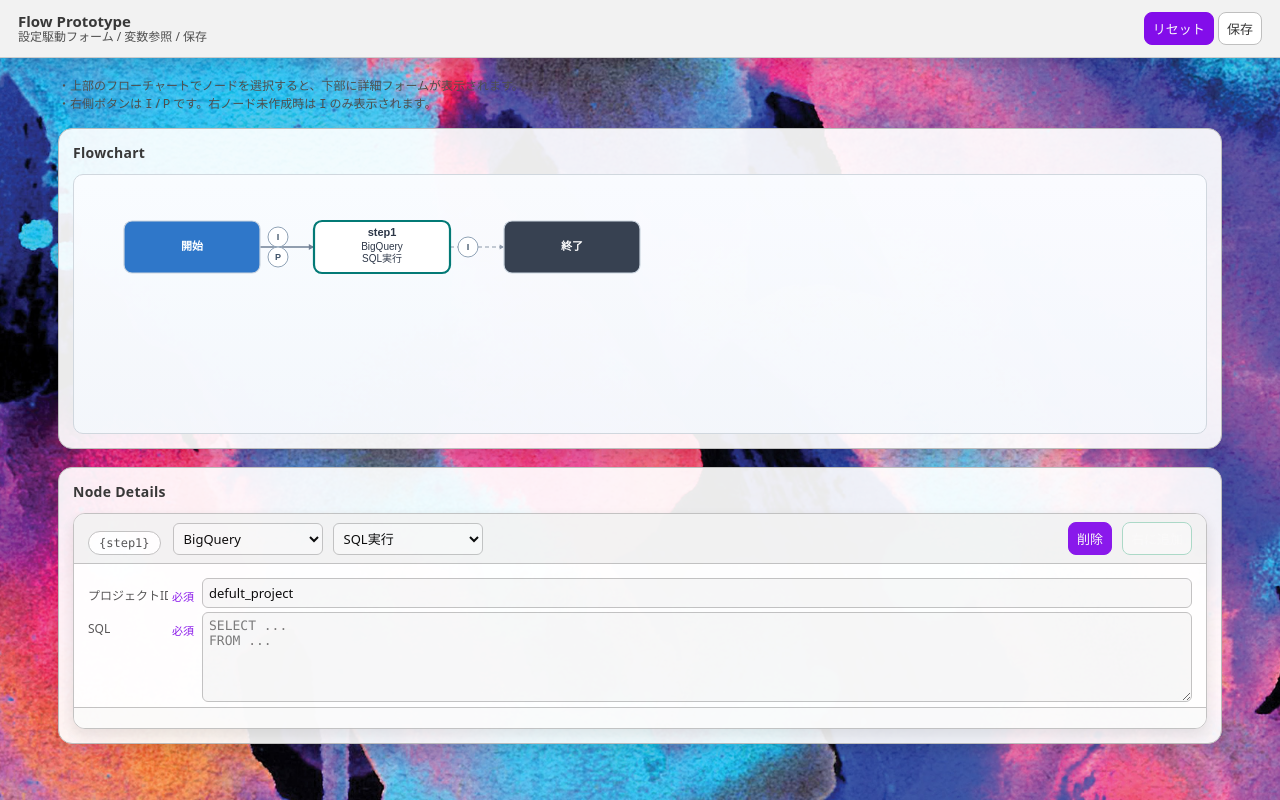
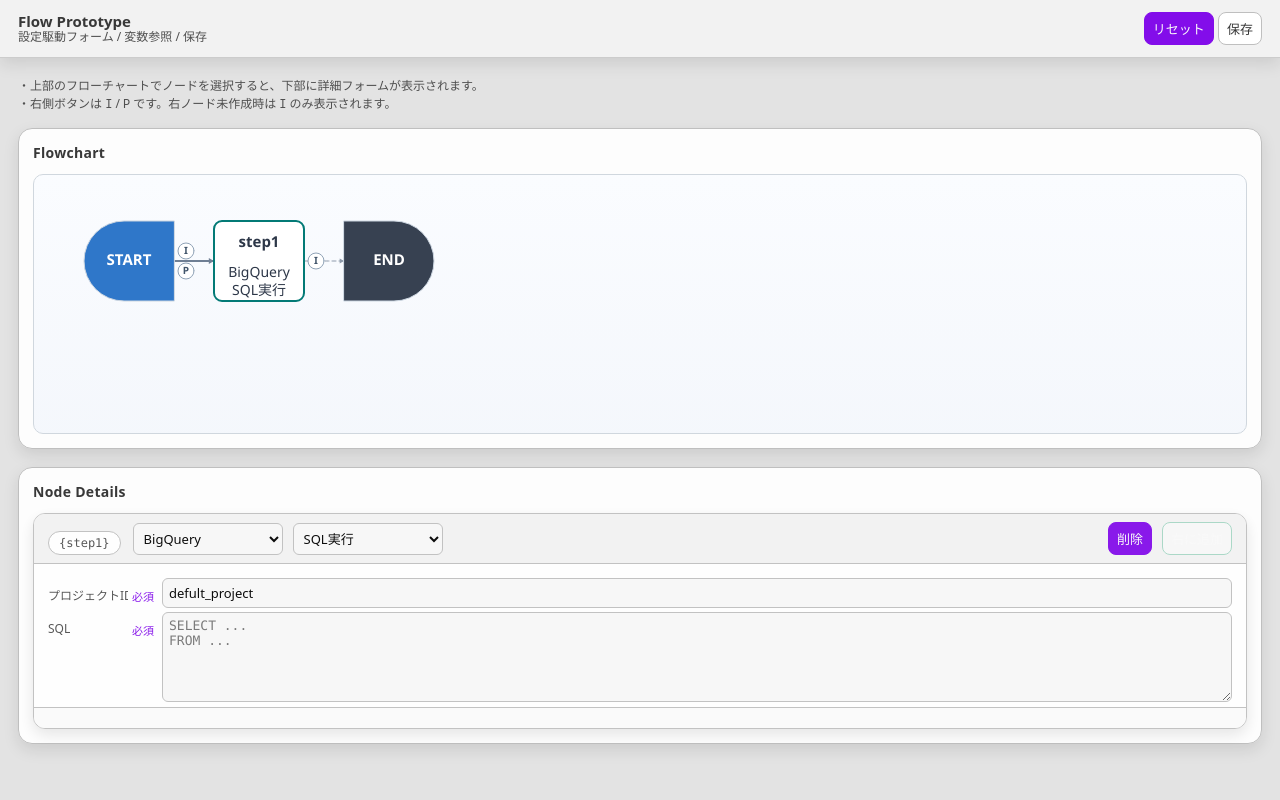
Before and after one commit to tomohiro-ono-works/Fleetly, a plain HTML site: page static/form.html in a window 1280 px wide. Drawn offline with nearby package versions, Linux system fonts and the light colour scheme.

Commit message:
UIの修正

```diff
--- a/static/old/script.js
+++ b/static/old/script.js
@@ -52,7 +52,7 @@ function fullLayout() {
     canvas.style.width = window.innerWidth + 'px';
     canvas.style.height = Math.max(window.innerHeight - canvas.offsetTop, maxY) + 'px';
 
-    ctx.scale(dpr, dpr);
+    ctx.scale(dpr*2, dpr*2);
 
     if (typeof draw === 'function') draw();
 }
--- a/static/old/ui.js
+++ b/static/old/ui.js
@@ -8,7 +8,7 @@ function init() {
     const w = window.innerWidth, h = window.innerHeight - canvas.offsetTop;
     canvas.width = w * dpr; canvas.height = h * dpr;
     canvas.style.width = w + 'px'; canvas.style.height = h + 'px';
-    ctx.scale(dpr, dpr);
+    ctx.scale(dpr*2, dpr*2);
 }
 window.addEventListener('resize', () => { init(); fullLayout(); });
 
--- a/static/styles.css
+++ b/static/styles.css
@@ -3,7 +3,7 @@
 ========================================================= */
 :root {
   /* Base */
-  --color-bg: #f9f9f9;
+  --color-bg: #e3e3e3;
   --white: #f9f9f9;
   --color-text-main: #383838;
   --color-text-sub: #4f4f4f;
@@ -37,13 +37,13 @@
 /* =========================================================
    Base
 ========================================================= */
-* { box-sizing: border-box; }
+* { box-sizing: border-box;
 
 body {
   margin: 0;
   font-family: var(--sans);
   background-image: url('unnamed.jpg');
-  /* background: var(--color-bg); */
+  background: var(--color-bg);
   color: var(--color-text-main);
   background-attachment: fixed;
   width: 100%;
@@ -123,7 +123,7 @@ button.danger:hover { background: var(--orange-soft); }
    Main
 ========================================================= */
 main {
-  max-width: 980px;
+  /* max-width: 980px; */
   margin: 0 auto;
   padding: 18px;
 }
@@ -444,7 +444,8 @@ textarea {
    Two Pane Layout (Flow top / Detail bottom)
 ========================================================= */
 main {
-  max-width: 1200px;
+  /* max-width: 1200px; */
+  /* padding: 10px 20px; */
 }
 
 .panel {
@@ -744,7 +745,7 @@ main {
 }
 
 #flowchart {
-  min-width: 980px;
+  /* min-width: 980px; */
   min-height: 260px;
   border: 1px solid #d0d7de;
   border-radius: 10px;
--- a/static/ui.node.js
+++ b/static/ui.node.js
@@ -3,15 +3,15 @@
   const { addNodeAfter, addParallelAfter, insertNodeAt, removeNode, setSelectedNode } = window.stateOps;
   const { renderField } = window.uiFields;
 
-  const NODE_W = 136;
-  const NODE_H = 52;
-  const LEVEL_MARGIN = 190;
+  const NODE_W = 90;
+  const NODE_H = 80;
+  const LEVEL_MARGIN = 130;
   const MIN_SIBLING_GAP = 14;
   const START_X = 44;
   const START_Y = 40;
-  const BTN_X_OFFSET = 18;
+  const BTN_X_OFFSET = 12;
   const BTN_GAP = 20;
-  const BTN_R = 10;
+  const BTN_R = 8;
   const EDGE_CURVE = 42;
 
   function jpLabel(x) {
@@ -126,8 +126,8 @@
   }
 
   function buildFlowModel(state, config) {
-    const start = createPseudoNode("__start__", "開始", "start");
-    const end = createPseudoNode("__end__", "終了", "end");
+    const start = createPseudoNode("__start__", "START", "start");
+    const end = createPseudoNode("__end__", "END", "end");
     const rawById = new Map();
     state.nodes.forEach((node) => {
       ensureNodeDefaults(config, node);
@@ -336,6 +336,27 @@
     ctx.quadraticCurveTo(x, y, x + r, y);
   }
 
+  function drawOneSideRoundedRect(ctx, x, y, w, h, side) {
+    const r = Math.min(h / 2, w / 2);
+    const cy = y + h / 2;
+
+    ctx.beginPath();
+    if (side === "left") {
+      const cx = x + r;
+      ctx.moveTo(x + w, y);
+      ctx.lineTo(x + r, y);
+      ctx.arc(cx, cy, r, -Math.PI / 2, Math.PI / 2, true);
+      ctx.lineTo(x + w, y + h);
+    } else {
+      const cx = x + w - r;
+      ctx.moveTo(x, y);
+      ctx.lineTo(x + w - r, y);
+      ctx.arc(cx, cy, r, -Math.PI / 2, Math.PI / 2, false);
+      ctx.lineTo(x, y + h);
+    }
+    ctx.closePath();
+  }
+
   function drawArrowHead(ctx, x, y, angle, size, color) {
     ctx.fillStyle = color;
     ctx.beginPath();
@@ -398,12 +419,17 @@
 
     const { model, state } = runtime;
     const { canvas, ctx } = view;
-    const dpr = window.devicePixelRatio || 1;
+    const rawDpr = window.devicePixelRatio || 1;
+    const dpr = Math.max(1, Math.ceil(rawDpr));
     canvas.width = Math.floor(model.width * dpr);
     canvas.height = Math.floor(model.height * dpr);
     canvas.style.width = `${model.width}px`;
     canvas.style.height = `${model.height}px`;
     ctx.setTransform(dpr, 0, 0, dpr, 0, 0);
+    ctx.imageSmoothingEnabled = true;
+    ctx.imageSmoothingQuality = "high";
+    ctx.lineJoin = "round";
+    ctx.lineCap = "round";
     ctx.clearRect(0, 0, model.width, model.height);
 
     model.edges.forEach((edge) => {
@@ -416,9 +442,9 @@
           edge.kind === "to-end" ? "#8d99aa" :
           edge.kind === "parallel" ? "#90a3b8" : "#6f7f94",
         width:
-          edge.kind === "to-end-main" ? 1.4 :
-          edge.kind === "to-end" ? 1.2 :
-          edge.kind === "parallel" ? 1.2 : 1.4,
+          edge.kind === "to-end-main" ? 2 :
+          edge.kind === "to-end" ? 1 :
+          edge.kind === "parallel" ? 1 : 2,
         dash:
           edge.kind === "to-end-main" ? [] :
           edge.kind === "to-end" ? [4, 3] :
@@ -447,30 +473,36 @@
       else ctx.fillStyle = "#ffffff";
 
       ctx.strokeStyle = isSelected ? "#037a76" : "#cbd5e0";
-      ctx.lineWidth = isSelected ? 2.2 : 1.2;
-      drawRoundedRect(ctx, node.x, node.y, NODE_W, NODE_H, 8);
+      ctx.lineWidth = isSelected ? 2 : 1;
+      if (isStart) {
+        drawOneSideRoundedRect(ctx, node.x, node.y, NODE_W, NODE_H, "left");
+      } else if (isEnd) {
+        drawOneSideRoundedRect(ctx, node.x, node.y, NODE_W, NODE_H, "right");
+      } else {
+        drawRoundedRect(ctx, node.x, node.y, NODE_W, NODE_H, 8);
+      }
       ctx.fill();
       ctx.stroke();
       ctx.setLineDash([]);
 
       ctx.fillStyle = isStart || isEnd ? "#ffffff" : "#2d3748";
-      ctx.font = "bold 11px sans-serif";
+      ctx.font = "700 15px 'Segoe UI', 'Yu Gothic UI', sans-serif";
       ctx.textAlign = "center";
       if (isStart || isEnd) {
         ctx.textBaseline = "middle";
         ctx.fillText(node.text, node.x + NODE_W / 2, node.y + NODE_H / 2);
         ctx.textBaseline = "alphabetic";
       } else {
-        ctx.fillText(node.nodeRef.stepName, node.x + NODE_W / 2, node.y + 15);
+        ctx.fillText(node.nodeRef.stepName, node.x + NODE_W / 2, node.y + 26);
       }
 
       if (isTask) {
-        ctx.font = "10px sans-serif";
+        ctx.font = "14px 'Segoe UI', 'Yu Gothic UI', sans-serif";
         const titleLines = wrapText(ctx, node.title, NODE_W - 16);
         const subtitleLines = wrapText(ctx, node.subtitle, NODE_W - 16);
         const lines = [...titleLines, ...subtitleLines].slice(0, 2);
         lines.forEach((line, idx) => {
-          ctx.fillText(line, node.x + NODE_W / 2, node.y + 29 + idx * 12);
+          ctx.fillText(line, node.x + NODE_W / 2, node.y + 56 + idx * 18);
         });
       }
     });
@@ -479,13 +511,13 @@
       const isHover = view.hoverControl === ctrl;
       ctx.fillStyle = "#ffffff";
       ctx.strokeStyle = isHover ? "#037a76" : "#8ea1b5";
-      ctx.lineWidth = isHover ? 1.8 : 1;
+      ctx.lineWidth = isHover ? 2 : 1;
       ctx.beginPath();
       ctx.arc(ctrl.x, ctrl.y, ctrl.r, 0, Math.PI * 2);
       ctx.fill();
       ctx.stroke();
       ctx.fillStyle = isHover ? "#037a76" : "#41556b";
-      ctx.font = "bold 9px sans-serif";
+      ctx.font = "700 10px 'Segoe UI', 'Yu Gothic UI', sans-serif";
       ctx.textAlign = "center";
       ctx.fillText(ctrl.label, ctrl.x, ctrl.y + 3);
     });
```
Also changed, not shown: static/img/bq.png (added), static/img/excel.png (added), static/unnamed.jpg (deleted).
